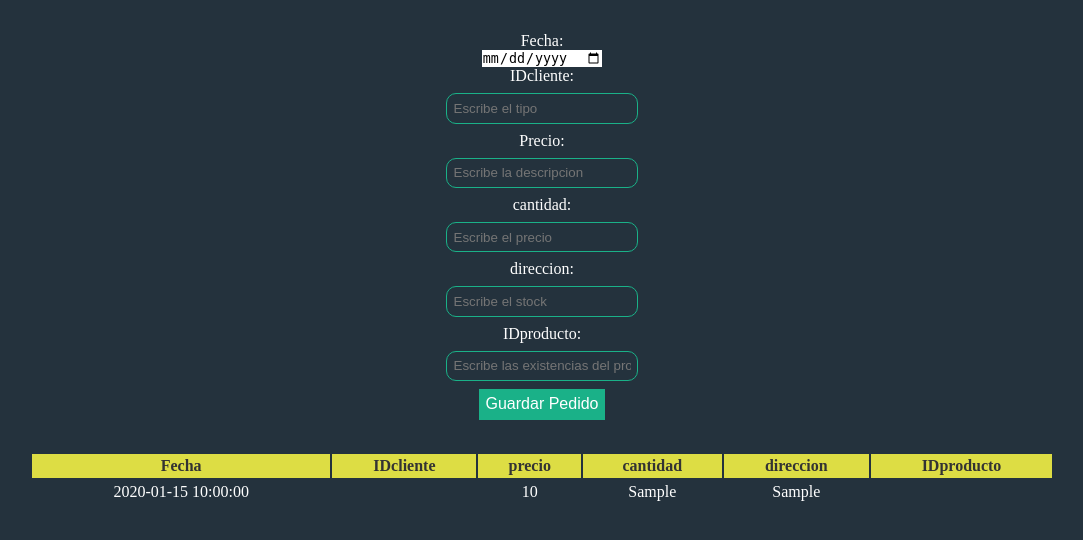
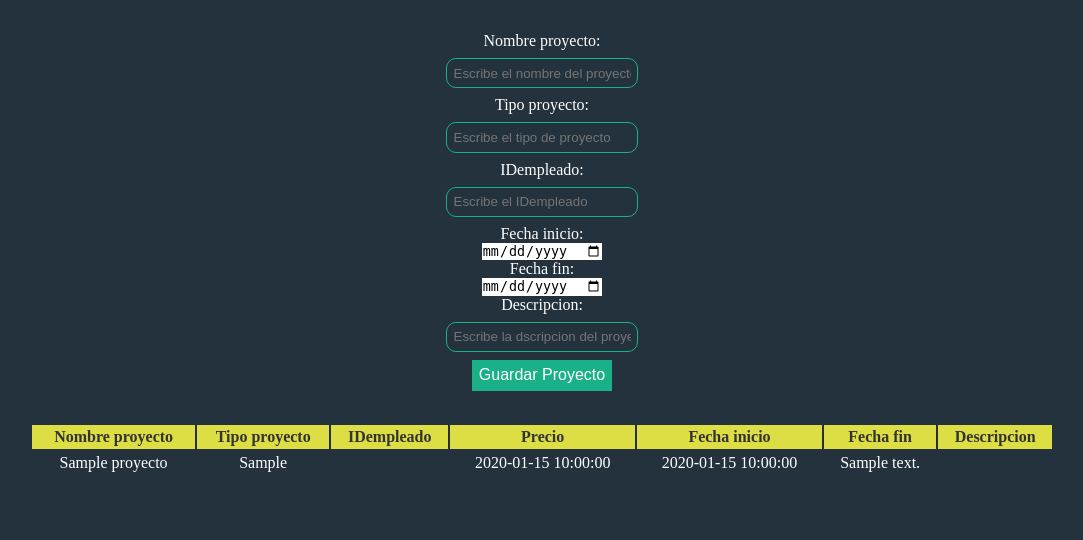
Before and after one commit to EdgarMartinezAlvares/erp, a PHP site: page / in a window 1280 px wide. Shown: the top 540 px of the page, without its empty margins (98-1181 px from the left). Run offline with PHP 8.4, Linux system fonts and the light colour scheme; tables that the repository leaves empty or names only in its code hold one stand-in row (values such as "Sample post"); data that the repository does not hold is empty.

Commit message:
creaccion todas las vistas

```diff
--- a/index.php
+++ b/index.php
@@ -7,7 +7,7 @@
 <body>
 
 <?php
-    require_once("php/vistaPedido.php");
+    require_once("php/vistaProyecto.php");
 ?>
 </body>
 </html>
--- a/php/productos.php
+++ b/php/productos.php
@@ -1,9 +1,9 @@
 <?php
 	require_once("conexion.php");
-	class Producto extends Conexion{
+	class Productos extends Conexion{
 
 		public function alta($nombre, $descripcion, $preciov, $precioc, $cantidad, $cantmin, $cantmax, $categoria){
-			$this-> sentencia= "INSERT INTO  producto VALUES(null, '$nombre', '$descripcion', '$preciov', '$precioc', '$cantidad', '$cantmin', '$cantmax', '$cetegoria')";
+			$this-> sentencia= "INSERT INTO  producto VALUES(null, '$nombre', '$descripcion', '$preciov', '$precioc', '$cantidad', '$cantmin', '$cantmax', '$categoria')";
 			$this->ejecutarSentencia();
 		}
 
@@ -17,7 +17,7 @@
 			return $this->obtenerSentencia();
 
 		}
-		public function modificar $nombre, $descripcion, $preciov, $precioc, $cantidad, $cantmin, $cantmax, $categoria){
+		public function modificar ($nombre, $descripcion, $preciov, $precioc, $cantidad, $cantmin, $cantmax, $categoria){
 			$this->sentencia="UPDATE FROM usuario SET nombre='$nombre',descripcion='$descripcion', preciov='$preciov',precioc='$precioc',cantidad='$cantidad',cantmin='$cantmin',cantmax='$cabtmax',categoria='$categoria' WHERE IDproducto='id'";
 			return $this->ejecutarSentencia();
 
--- a/php/vistaMobiliario.php
+++ b/php/vistaMobiliario.php
@@ -1,12 +1,12 @@
 <form action="" method="post">
 
     Nombre: <br>
-	<input type="text" name="nombre" placeholder="Escribe tu nombre">
+	<input type="text" name="nombre" placeholder="Escribe el nombre del mobiliario">
 	<br>
 	Descripcion: <br>
 	<input type="text" name="descripcion" placeholder="Escribe la descripcion"> <br>
 	Cantidad: <br>
-	<input type="text" name="cantidad" placeholder="Escribe el costo"> <br>
+	<input type="text" name="cantidad" placeholder="Escribe la cantidad del mobiliario"> <br>
 	Nic: <br>
 	<input type="text" name="nic" placeholder="Escribe el nic"> <br>
 	Tipo: <br>
--- a/php/vistaPedido.php
+++ b/php/vistaPedido.php
@@ -4,15 +4,15 @@
     <input type="date" name="fecha">
     <br>
 	IDcliente: <br>
-	<input type="text" name="IDcliente" placeholder="Escribe el tipo"> <br>
+	<input type="text" name="IDcliente" placeholder="Escribe el IDcliente"> <br>
 	Precio: <br>
-	<input type="text" name="precio" placeholder="Escribe la descripcion"> <br>
-	cantidad: <br>
-	<input type="text" name="cantidad" placeholder="Escribe el precio"> <br>
-	direccion: <br>
-	<input type="text" name="direccion" placeholder="Escribe el stock"> <br>
+	<input type="text" name="precio" placeholder="Escribe el precio"> <br>
+	Cantidad: <br>
+	<input type="text" name="cantidad" placeholder="Escribe la cantidad"> <br>
+	Direccion: <br>
+	<input type="text" name="direccion" placeholder="Escribe la direccion"> <br>
 	IDproducto: <br>
-	<input type="text" name="IDproducto" placeholder="Escribe las existencias del producto"> <br>
+	<input type="text" name="IDproducto" placeholder="Escribe el IDproducto"> <br>
 
 	<input type="submit" name="alta" value="Guardar Pedido">
 </form>
@@ -28,7 +28,7 @@ $obj = new Pedido();
         $direccion=$_POST["direccion"];
         $IDproducto=$_POST["IDproducto"];
 		$obj -> alta($fecha, $IDcliente,$precio, $cantidad,$direccion,$IDproducto);
-		echo "<h2>Pedido registrada</h2>";
+		echo "<h2>Pedido registrado</h2>";
 	}
  ?>
 
--- /dev/null
+++ b/php/vistaProyecto.php
@@ -0,0 +1,58 @@
+<form action="" method="post">
+
+    Nombre proyecto: <br>
+	<input type="text" name="nombre_pro" placeholder="Escribe el nombre del proyecto">
+	<br>
+	Tipo proyecto: <br>
+	<input type="text" name="tipo_pro" placeholder="Escribe el tipo de proyecto"> <br>
+	IDempleado: <br>
+	<input type="text" name="IDempleado" placeholder="Escribe el IDempleado" > <br>
+	Fecha inicio: <br>
+	<input type="date" name="fecha_in"><br>
+	Fecha fin: <br>
+	<input type="date" name="fecha_fin"><br>
+	Descripcion: <br>
+	<input type="text" name="descripcion" placeholder="Escribe la dscripcion del proyecto"> <br>
+
+	<input type="submit" name="alta" value="Guardar Proyecto">
+</form>
+
+<?php
+require_once("proyecto.php");
+$obj = new Proyecto();
+	if (isset($_POST["alta"])) {
+		$nombre_pro=$_POST["nombre_pro"];
+		$tipo_pro=$_POST["tipo_pro"];
+        $IDempleado=$_POST["IDempleado"];
+        $fecha_in=$_POST["fecha_in"];
+        $fecha_fin=$_POST["fecha_fin"];
+        $descripcion=$_POST["descripcion"];
+		$obj -> alta( $nombre_pro, $tipo_pro, $IDempleado, $fecha_in, $fecha_fin, $descripcion );
+		echo "<h2>Proyecto registrado</h2>";
+	}
+ ?>
+
+ <table>
+ 	<tr>
+ 		<th>Nombre proyecto</th>
+ 		<th>Tipo proyecto</th>
+ 		<th>IDempleado</th>
+        <th>Precio</th>
+ 		<th>Fecha inicio</th>
+ 		<th>Fecha fin</th>
+        <th>Descripcion</th>
+ 	</tr>
+ 	<?php
+ 		$res= $obj-> consulta();
+ 		while ($fila=$res->fetch_assoc()) {
+ 			echo "<tr>";
+ 			echo "<td>".$fila["nombre_pro"]."</td>";
+            echo "<td>".$fila["tipo_pro"]."</td>";
+            echo "<td>".$fila["IDempleado"]."</td>";
+            echo "<td>".$fila["fecha_in"]."</td>";
+            echo "<td>".$fila["fecha_fin"]."</td>";
+            echo "<td>".$fila["descripcion"]."</td>";
+ 			echo "</tr>";
+ 		}
+ 	 ?>
+ </table>
```
Also changed, not shown: php/proveedor.php (+4 -4 lines), php/vistaProductos.php (added, +67 -0 lines), php/vistaProveedor.php (added, +53 -0 lines), php/vistaRemplazo.php (added, +47 -0 lines), php/vistaVenta.php (added, +47 -0 lines).
